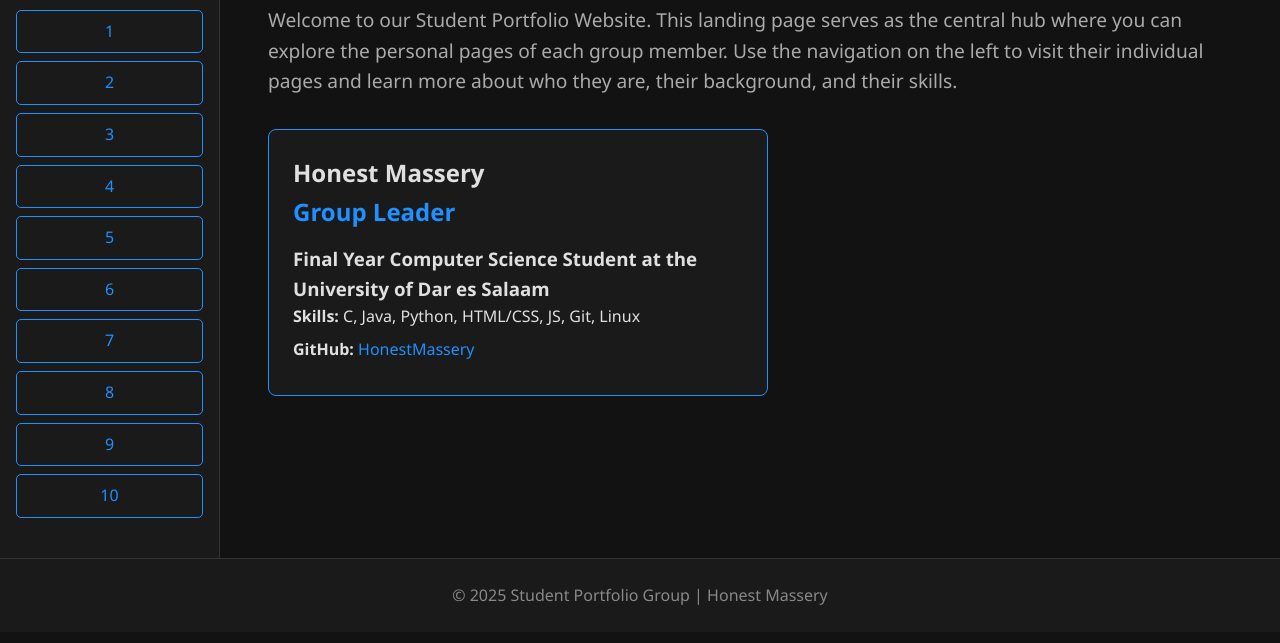
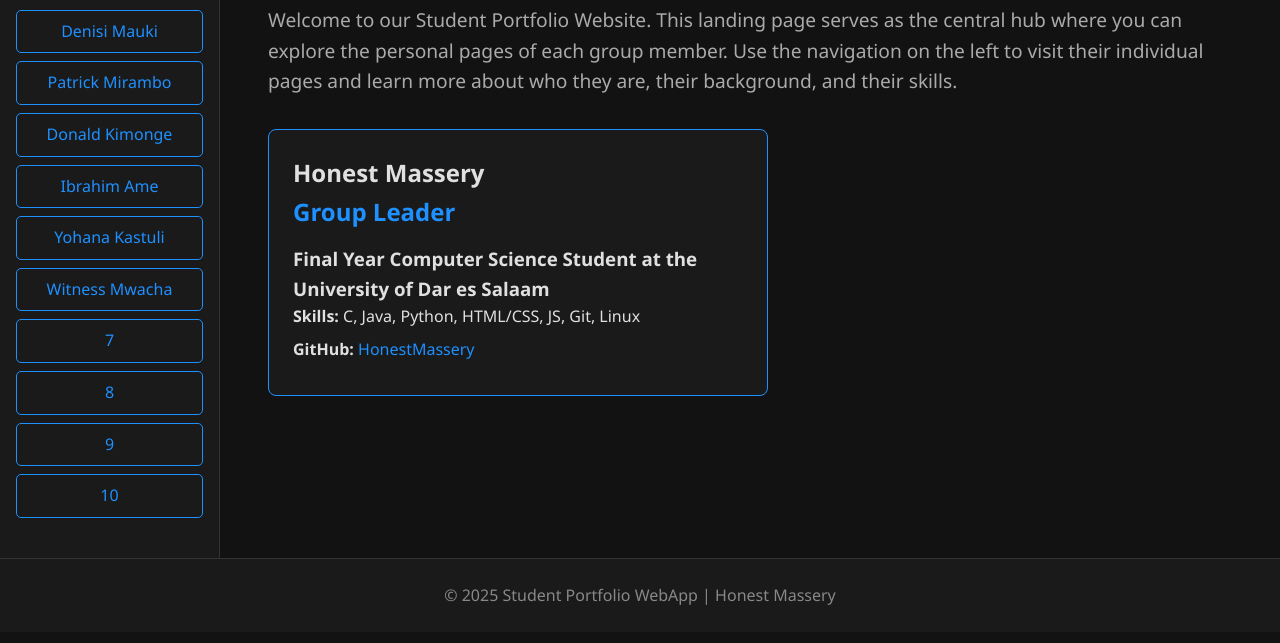
Before and after one commit to HonestMassery/student-portfolio-site, a plain HTML site: page LandingPage.html in a window 1280 px wide. Shown: the part 115-758 px from the top of the page. Drawn offline with Linux system fonts and the light colour scheme.

Commit message:
Linked submitted webpages to the landing page of the webapp

```diff
--- a/index.html
+++ b/LandingPage.html
@@ -2,8 +2,8 @@
 <html lang="en">
 <head>
     <meta charset="UTF-8">
-    <title>Student Portfolio Website</title>
-    <link rel="stylesheet" href="index.css">
+    <title>Student Portfolio WebApp</title>
+    <link rel="stylesheet" href="LandingPage.css">
 </head>
 <body>
 
@@ -12,12 +12,12 @@
     <aside class="sidebar">
         <h2>Group Members</h2>
         <ul class="member-list">
-            <li><a class="member-btn" href="pages/1.html">1</a></li>
-            <li><a class="member-btn" href="pages/2.html">2</a></li>
-            <li><a class="member-btn" href="pages/3.html">3</a></li>
-            <li><a class="member-btn" href="pages/4.html">4</a></li>
-            <li><a class="member-btn" href="pages/5.html">5</a></li>
-            <li><a class="member-btn" href="pages/6.html">6</a></li>
+            <li><a class="member-btn" href="pages/DenisiMauki/AboutMeDenis.html">Denisi Mauki</a></li>
+            <li><a class="member-btn" href="pages/PatrickMirambo/patrick.html">Patrick Mirambo</a></li>
+            <li><a class="member-btn" href="pages/DonaldKimonge/donald.html">Donald Kimonge</a></li>
+            <li><a class="member-btn" href="pages/IbrahimAme/ibra.html">Ibrahim Ame</a></li>
+            <li><a class="member-btn" href="pages/YohanaKastuli/yohana.html">Yohana Kastuli</a></li>
+            <li><a class="member-btn" href="pages/WitnessMwacha/witness.html">Witness Mwacha</a></li>
             <li><a class="member-btn" href="pages/7.html">7</a></li>
             <li><a class="member-btn" href="pages/8.html">8</a></li>
             <li><a class="member-btn" href="pages/9.html">9</a></li>
@@ -45,7 +45,7 @@
 </div>
 
 <footer>
-    <p>&copy; 2025 Student Portfolio Group | Honest Massery</p>
+    <p>&copy; 2025 Student Portfolio WebApp | Honest Massery</p>
 </footer>
 
 </body>
```
Also changed, not shown: LandingPage.css (renamed from index.css).
